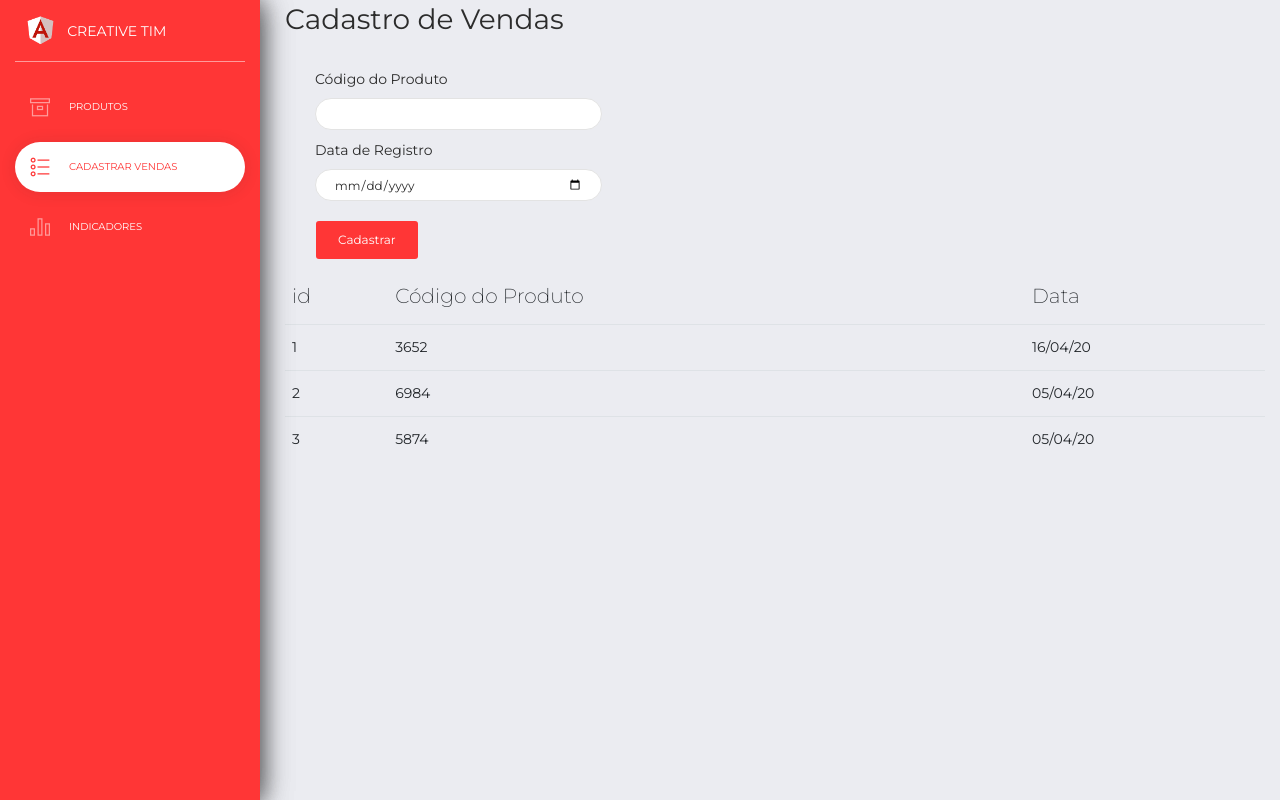
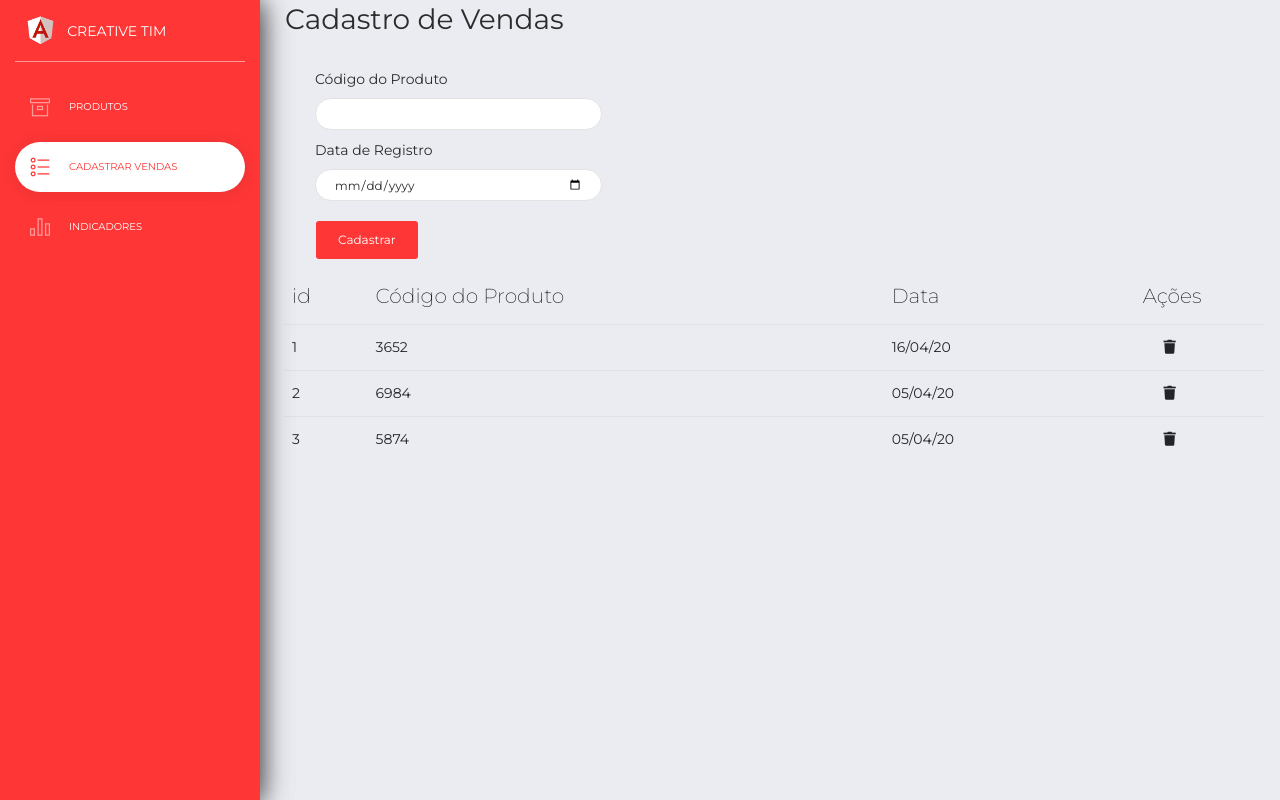
Before and after one commit to EstevamBruno/indicators, an Angular app: page /cadastrar-vendas in a window 1280 px wide. Built offline with nearby package versions, Linux system fonts and the light colour scheme; data requests are answered from the project's data file.

Commit message:
Adicionando acao para excluir uma venda na listagem

```diff
--- a/src/app/feature-module/sales/sales-list/sales-list.component.html
+++ b/src/app/feature-module/sales/sales-list/sales-list.component.html
@@ -4,6 +4,7 @@
     <th scope="col" *ngFor="let col of cols">
       {{ col.header }}
     </th>
+    <th class="center-text">Ações</th>
   </tr>
   </thead>
   <tbody>
@@ -11,6 +12,13 @@
     <td>{{ sale.id }}</td>
     <td>{{ sale.productCode }}</td>
     <td>{{ sale.date | date: 'dd/MM/yy'}}</td>
+    <td class="center-text">
+      <span *ngFor="let action of actions" (click)="executeAction(action)" class="actions-table">
+          <span (click)="selectRowWithButton(sale)">
+              <i class="{{action.icon}}"></i>
+          </span>
+      </span>
+    </td>
   </tr>
   </tbody>
 </table>
--- a/src/app/feature-module/sales/sales-list/sales-list.component.scss
+++ b/src/app/feature-module/sales/sales-list/sales-list.component.scss
@@ -0,0 +1,12 @@
+.center-text {
+  text-align: center;
+}
+
+.actions-table {
+  width: 100%;
+  span {
+    text-align: center;
+    cursor: pointer;
+    margin-right: 5px;
+  }
+}
--- a/src/app/feature-module/sales/sales-list/sales-list.component.ts
+++ b/src/app/feature-module/sales/sales-list/sales-list.component.ts
@@ -1,6 +1,8 @@
-import {Component, Input, OnInit} from '@angular/core';
+import {Component, EventEmitter, Input, OnInit, Output} from '@angular/core';
 import {Sale} from '../../../shared/domain/sales/sale';
 import {Cols} from '../../../shared/domain/cols/cols';
+import {Actions} from '../../../shared/domain/actions/actions';
+import {isFunction} from 'rxjs/internal-compatibility';
 
 @Component({
   selector: 'app-sales-list',
@@ -8,14 +10,18 @@ import {Cols} from '../../../shared/domain/cols/cols';
   styleUrls: ['./sales-list.component.scss']
 })
 export class SalesListComponent implements OnInit {
+  @Output() saleEventEmitter = new EventEmitter();
   @Input() sales: Sale[] = [];
+  saleSelected: Sale;
   cols: Cols[];
+  actions: Actions[] = [];
 
   constructor() {
   }
 
   ngOnInit() {
     this.loadCols();
+    this.loadActions();
   }
 
   private loadCols() {
@@ -26,4 +32,23 @@ export class SalesListComponent implements OnInit {
     ];
   }
 
+  private loadActions() {
+    this.actions = [
+      {label: 'Excluir', icon: 'fas fa-trash', command: () => this.remove()}
+    ];
+  }
+
+  private remove() {
+    this.saleEventEmitter.emit(this.saleSelected);
+  }
+
+  executeAction(action: Actions) {
+    if (action.command && isFunction(action.command)) {
+      action.command();
+    }
+  }
+
+  selectRowWithButton(sale: Sale) {
+    this.saleSelected = sale;
+  }
 }
--- a/src/app/feature-module/sales/sales.component.html
+++ b/src/app/feature-module/sales/sales.component.html
@@ -6,7 +6,7 @@
   </div>
   <div class="row">
     <div class="col">
-      <app-sales-list [sales]="sales"></app-sales-list>
+      <app-sales-list [sales]="sales" (saleEventEmitter)="delete($event)"></app-sales-list>
     </div>
   </div>
 </div>
--- a/src/app/feature-module/sales/sales.component.ts
+++ b/src/app/feature-module/sales/sales.component.ts
@@ -23,10 +23,17 @@ export class SalesComponent implements OnInit {
     }, error => console.log(error));
   }
 
-  submit(event) {
+  private submit(event) {
     this.salesService.createSale(event).subscribe(() => {
       alert('venda criada com sucesso');
       this.getSales();
     }, error => console.log(error));
   }
+
+  private delete(event) {
+    this.salesService.deleteSale(event.id).subscribe(() => {
+      alert('venda excluída com sucesso');
+      this.sales = this.sales.filter(sale => sale.id !== event.id);
+    }, error => console.log(error));
+  }
 }
--- a/src/app/feature-module/service/sales/sales.service.ts
+++ b/src/app/feature-module/service/sales/sales.service.ts
@@ -19,4 +19,8 @@ export class SalesService {
   getSales(): Observable<Sale[]> {
     return this.http.get<Sale[]>(VENDAS);
   }
+
+  deleteSale(saleId: Number): Observable<Sale[]> {
+    return this.http.delete<Sale[]>(`${VENDAS}/${saleId}`);
+  }
 }
```
